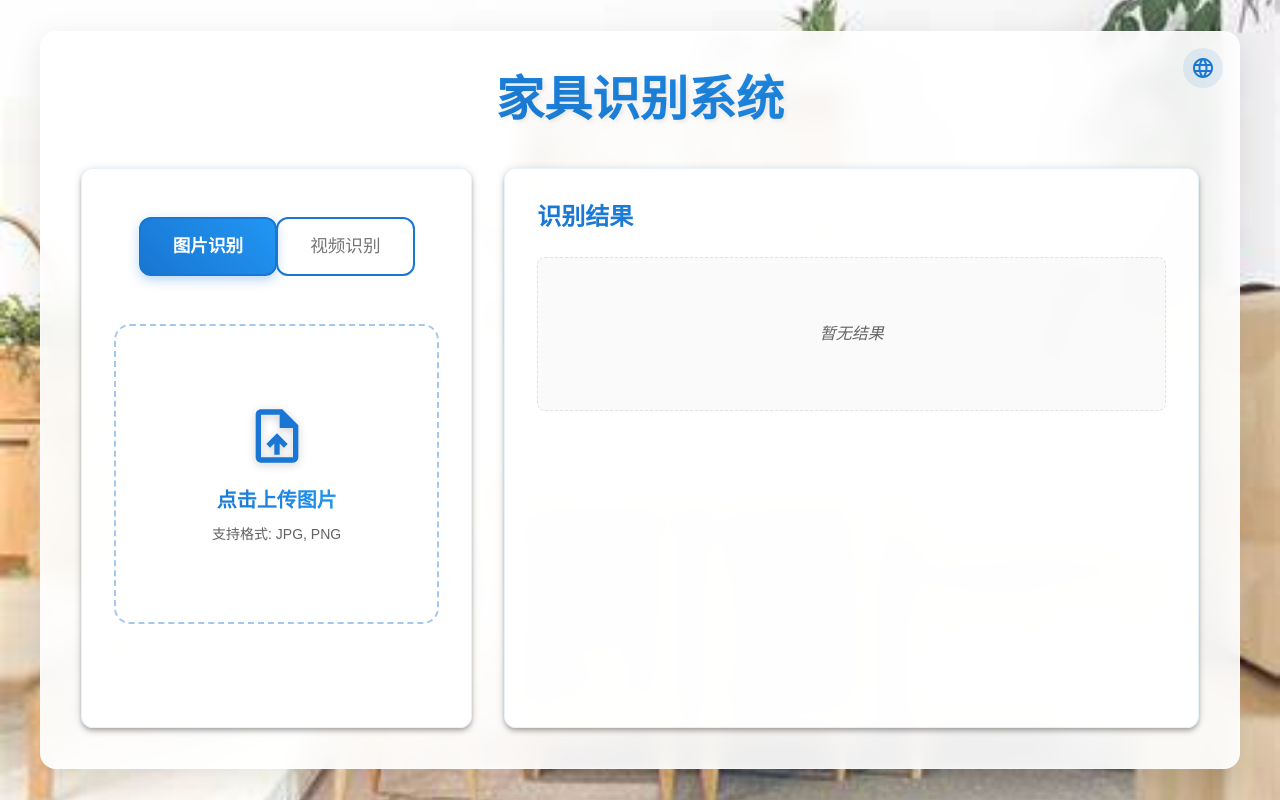
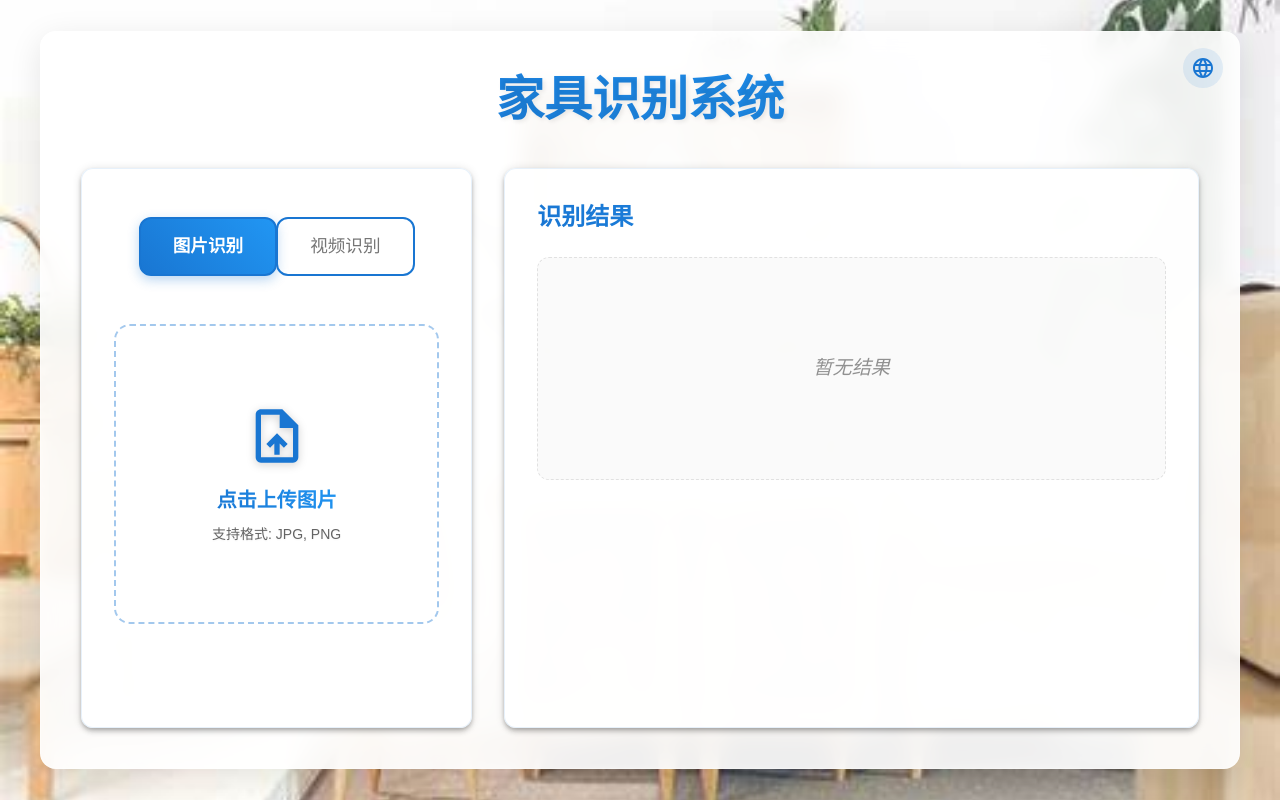
Before and after one commit to Caixian-Wang/FYP, a React (Create React App) app in the folder furniture-detection/frontend/: page / in a window 1280 px wide. Built offline with nearby package versions, Linux system fonts and the light colour scheme.

Commit message:
The interface has been revised

```diff
--- a/furniture-detection/frontend/src/App.js
+++ b/furniture-detection/frontend/src/App.js
@@ -509,17 +509,31 @@ const App = () => {
               ) : (
                 <Box
                   sx={{
-                    py: 8,
+                    py: 12,
+                    px: 6,
                     textAlign: 'center',
                     backgroundColor: 'rgba(0, 0, 0, 0.02)',
-                    borderRadius: 2,
-                    border: '1px dashed rgba(0, 0, 0, 0.1)'
+                    borderRadius: 3,
+                    border: '1px dashed rgba(0, 0, 0, 0.1)',
+                    minHeight: '200px',
+                    display: 'flex',
+                    alignItems: 'center',
+                    justifyContent: 'center',
+                    transition: 'all 0.3s ease',
+                    '&:hover': {
+                      backgroundColor: 'rgba(0, 0, 0, 0.03)',
+                      transform: 'translateY(-2px)',
+                      boxShadow: '0 4px 12px rgba(0, 0, 0, 0.05)'
+                    }
                   }}
                 >
                   <Typography
                     color="text.secondary"
                     sx={{
-                      fontStyle: 'italic'
+                      fontStyle: 'italic',
+                      fontSize: '1.2rem',
+                      color: 'text.secondary',
+                      opacity: 0.7
                     }}
                   >
                     {t.noResults}
```
